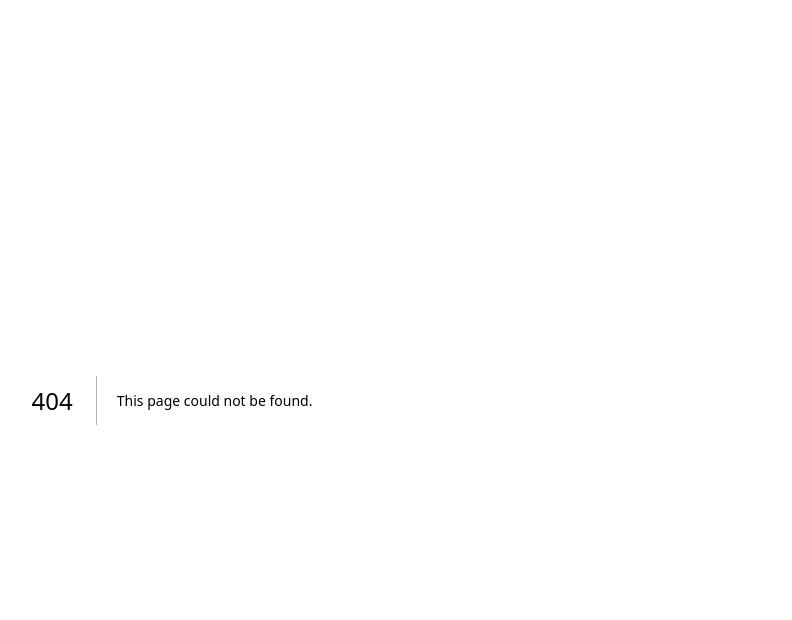
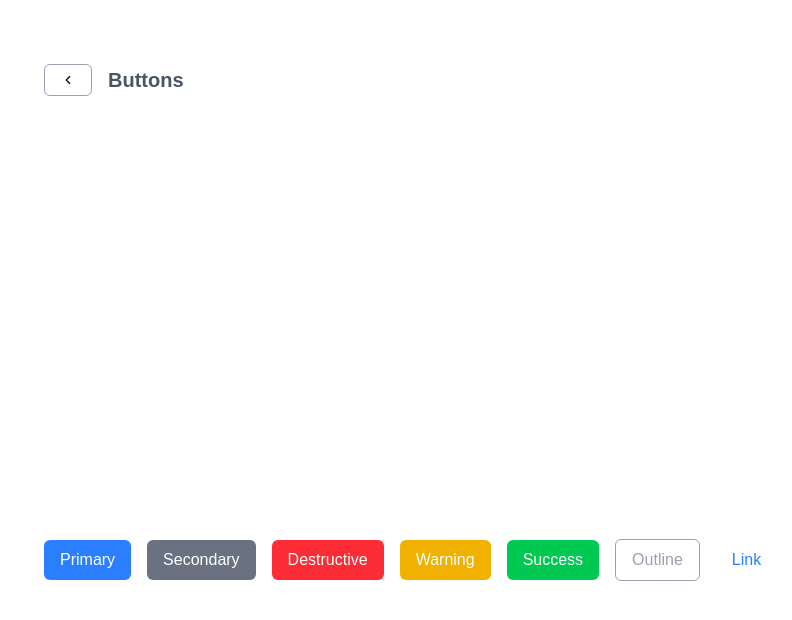
Before and after one commit to mcosme000/components-library, a Next.js app: page /buttons in a window 1280 px wide. Before the commit this address had no page. Shown: the top 620 px of the page, without its empty margins (212-1004 px from the left). Built offline with nearby package versions, Linux system fonts and the light colour scheme.

Commit message:
feature: implement ButtonsPage

```diff
--- /dev/null
+++ b/src/app/buttons/page.tsx
@@ -0,0 +1,19 @@
+import { AtomsButton } from "@/components/atoms/button";
+import { MoleculesHeader } from "@/components/molecules/header";
+
+export default function ButtonsPage() {
+  return (
+    <main>
+      <MoleculesHeader title="Buttons" backIcon />
+      <div className="flex items-center justify-items-center min-h-screen gap-4">
+        <AtomsButton variant="primary">Primary</AtomsButton>
+        <AtomsButton variant="secondary">Secondary</AtomsButton>
+        <AtomsButton variant="destructive">Destructive</AtomsButton>
+        <AtomsButton variant="warning">Warning</AtomsButton>
+        <AtomsButton variant="success">Success</AtomsButton>
+        <AtomsButton variant="outline">Outline</AtomsButton>
+        <AtomsButton variant="link">Link</AtomsButton>
+      </div>
+    </main>
+  );
+}
```
